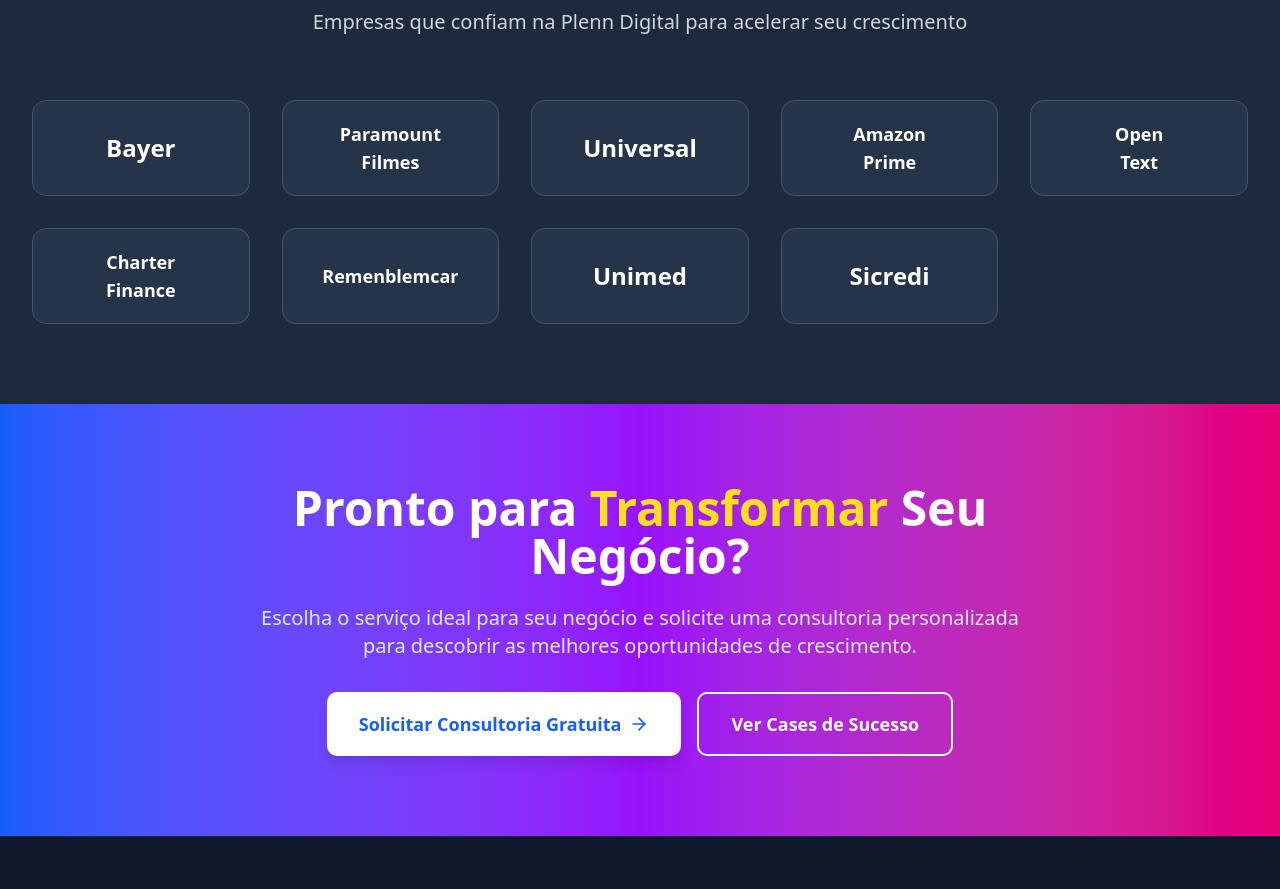
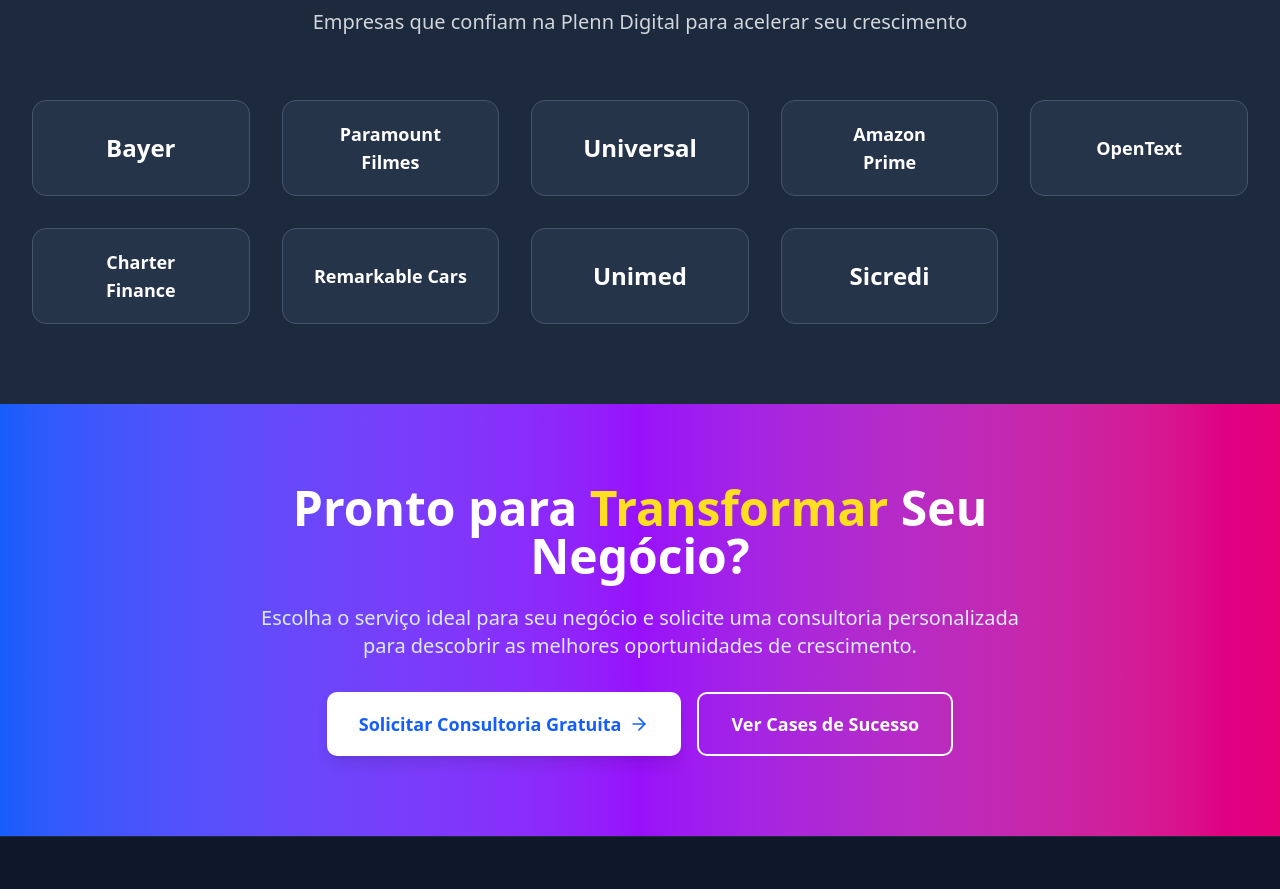
Before and after one commit to g4trader/plenndigital, a React (Vite) app: page / in a window 1280 px wide. Shown: the part 3900-4789 px from the top of the page. Built offline with nearby package versions, Linux system fonts and the light colour scheme.

Commit message:
Correções

```diff
--- a/src/pages/Home.jsx
+++ b/src/pages/Home.jsx
@@ -318,7 +318,7 @@
 
             {/* Open Text */}
             <div className="bg-slate-700/50 p-6 rounded-xl border border-slate-600 hover:border-blue-500/50 transition-all duration-300 flex items-center justify-center h-24">
-              <div className="text-lg font-bold text-white text-center">Open<br />Text</div>
+              <div className="text-lg font-bold text-white text-center">OpenText</div>
             </div>
 
             {/* Charter Finance */}
@@ -328,7 +328,7 @@
 
             {/* Remenblemcar */}
             <div className="bg-slate-700/50 p-6 rounded-xl border border-slate-600 hover:border-blue-500/50 transition-all duration-300 flex items-center justify-center h-24">
-              <div className="text-lg font-bold text-white">Remenblemcar</div>
+              <div className="text-lg font-bold text-white">Remarkable Cars</div>
             </div>
 
             {/* Unimed */}
```
